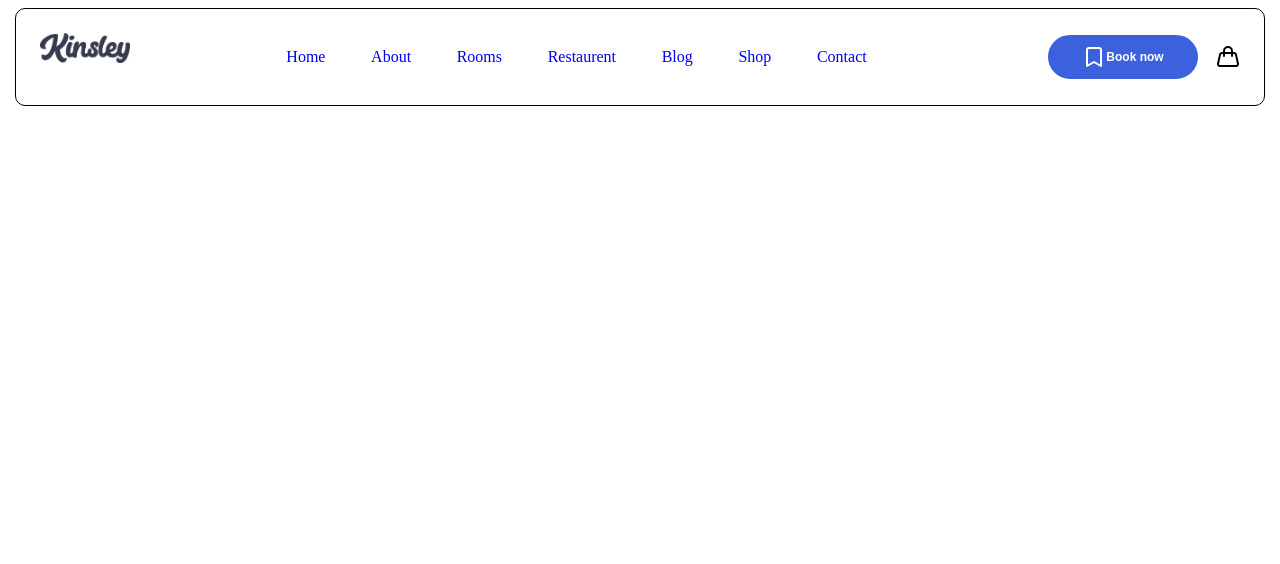
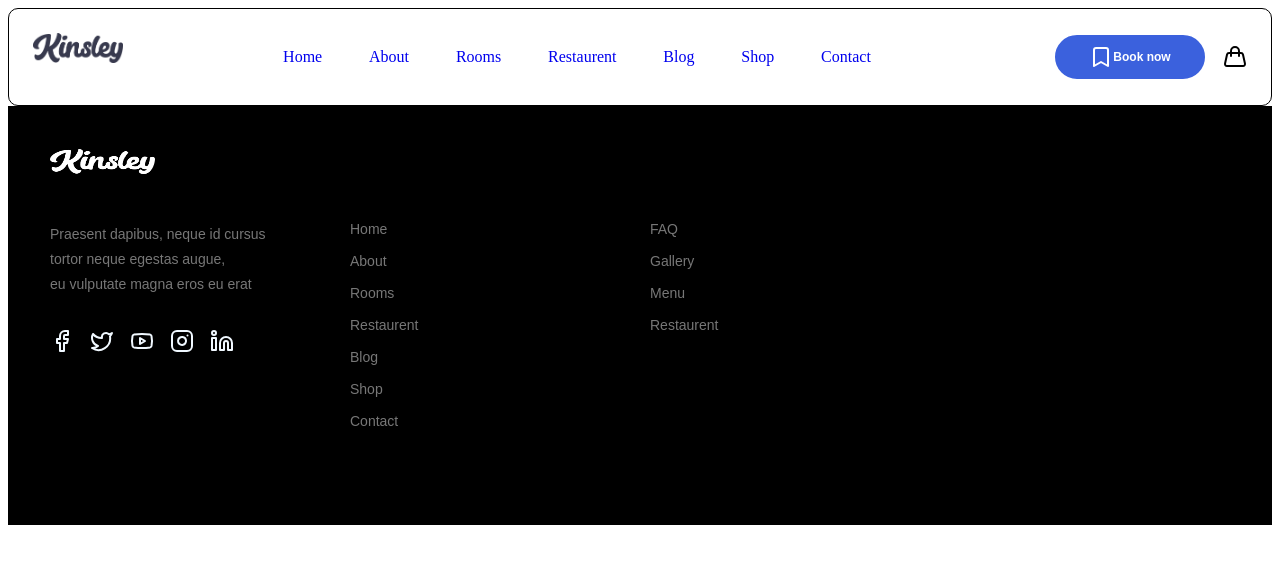
Before and after one commit to Adhish-Ullasan/KinsleyGo, a React (Vite) app: page /about in a window 1280 px wide. Shown: the top 564 px of the page. Built offline with nearby package versions, Linux system fonts and the light colour scheme.

Commit message:
footer in progress

```diff
--- a/src/App.css
+++ b/src/App.css
@@ -41,3 +41,85 @@ header div {
   align-items: center;
   padding-left: 1rem;
 }
+
+footer > div {
+    display: grid;
+    grid-template-columns: repeat(4,1fr);
+
+}
+
+.description {
+    font-size: 14px;
+    font-weight: 300;
+    color:#777777 ;
+    margin-bottom: 1.5rem;
+}
+
+.footerOptions > ul {
+    list-style-type: none;
+}
+
+.footerOptions > ul > li > a {
+  font-size: 14px;
+  color:#777777 ;
+}
+
+footer > div > div {
+    padding-left: 10px;
+    padding-right: 10px;
+    min-width: 20%;
+}
+
+ul {
+
+    padding: 0;
+}
+
+a {
+    text-decoration: none;
+
+}
+ .footerOptions {
+    line-height: 2rem;
+ }
+
+ footer > div > div >div:first-child > img {
+    width: 105px;
+    height: 25px;
+    margin-bottom: 1.5rem;
+
+ }
+
+ .footerOptions > h3 {
+    margin-bottom: 1rem;
+    font-size: 16px;
+ }
+
+ footer {
+      padding-bottom: 1rem;
+      font: normal 300 1.0rem / 1.8 Poppins, sans-serif;
+      background-color: #000;
+      padding-top: 43px;
+
+ }
+
+ footer > div:last-child {
+    display: flex;
+    justify-content: space-between;
+    margin-top: 1.5rem;
+    color: #777777;
+ }
+
+ footer > div:first-child {
+
+    padding-bottom: 3rem;
+    border-bottom: 1px solid var(--secondary-color);
+ }
+
+ .icon-wrap {
+  color: aliceblue;
+  display: flex;
+  justify-content: flex-start;
+  column-gap: 1rem;
+  margin-top: 2rem;
+ }
--- a/src/App.jsx
+++ b/src/App.jsx
@@ -4,6 +4,7 @@ import Navbar from './components/Navbar'
 import { BrowserRouter, Route, Routes } from 'react-router-dom'
 import Home from './pages/Home'
 import About from './pages/About'
+import Footer from './components/Footer'
 
 function App() {
   const [count, setCount] = useState(0)
@@ -15,6 +16,7 @@ function App() {
         <Route path='/' element={<Home/>} />
         <Route path='/about' element={<About/>} />
       </Routes>
+    <Footer />
     </BrowserRouter>
   )
 }
--- /dev/null
+++ b/src/components/Footer.jsx
@@ -0,0 +1,84 @@
+import { Facebook, Instagram, Linkedin, Twitter, Youtube } from "lucide-react"
+import { Link } from "react-router-dom"
+
+const Footer = () => {
+  return (
+    <div>
+      <footer>
+            <div className="container">
+                <div>
+                    <div>
+                        <img src="/footerlogo.png" alt="" />
+                    </div>
+                    <div className="description">
+                        <p>
+                        Praesent dapibus, neque id cursus
+                        <br />
+                        tortor neque egestas augue, <br />
+                        eu vulputate magna eros eu erat
+                        </p>
+                    </div>
+                    <div className="icon-wrap">
+                        <div> <Facebook /></div>
+                        <div> <Twitter /></div>
+                        <div>  <Youtube /></div>
+                        <div>  <Instagram /></div>
+                        <div>  <Linkedin/></div>
+                    </div>
+                </div>
+                <div className="footerOptions">
+                <h3>Useful Links</h3>
+                    <ul>
+                                <li><Link to={'/'}>Home</Link></li>
+                                <li><Link to={'/about'}>About</Link></li>
+                                <li><Link to={'/rooms'}>Rooms</Link></li>
+                                <li><Link to={'/restaurent'}>Restaurent</Link></li>
+                                <li><Link to={'/blog'}>Blog</Link></li>
+                                <li><Link to={'/shop'}>Shop</Link></li>
+                                <li><Link to={'/contact'}>Contact</Link></li>
+                    </ul>
+                </div>
+                <div className="footerOptions">
+                <h3>
+                    Meet Kinsley
+                </h3>
+                <ul>
+                         <li><Link to={'/'}>FAQ</Link></li>
+                        <li><Link to={'/about'}>Gallery</Link></li>
+                        <li><Link to={'/rooms'}>Menu</Link></li>
+                        <li><Link to={'/restaurent'}>Restaurent</Link></li>
+                </ul>
+                </div>
+                <div className="footerOptions">
+                <h3>Instagram</h3>
+                {/* <ul>
+                    <li>
+                    <a href="#">Sign in</a>
+                    </li>
+                    <li>
+                    <a href="#">View Cart</a>
+                    </li>
+                    <li>
+                    <a href="#">My wishlist</a>
+                    </li>
+                    <li>
+                    <a href="#">Track My Order</a>
+                    </li>
+                    <li>
+                    <a href="#">Help</a>
+                    </li>
+                </ul> */}
+                </div>
+            </div>
+            <div className="contianer">
+                {/* <div>
+                <p>Copyright © 2025 Molla Store. All Rights Reserved.</p>
+                </div> */}
+
+            </div>
+            </footer>
+    </div>
+  )
+}
+
+export default Footer
--- a/src/components/Navbar.jsx
+++ b/src/components/Navbar.jsx
@@ -4,7 +4,7 @@ import { Bookmark, Handbag } from 'lucide-react';
 const navBar = () => {
 
     return(
-        <header className="container">
+        <header>
             <div>
                 <div className="logo-wrapper">
                     <img id="mainlogo" src="/kinsleylogo.png" alt="logo" />
```
Also changed, not shown: public/footerlogo.png (added).
